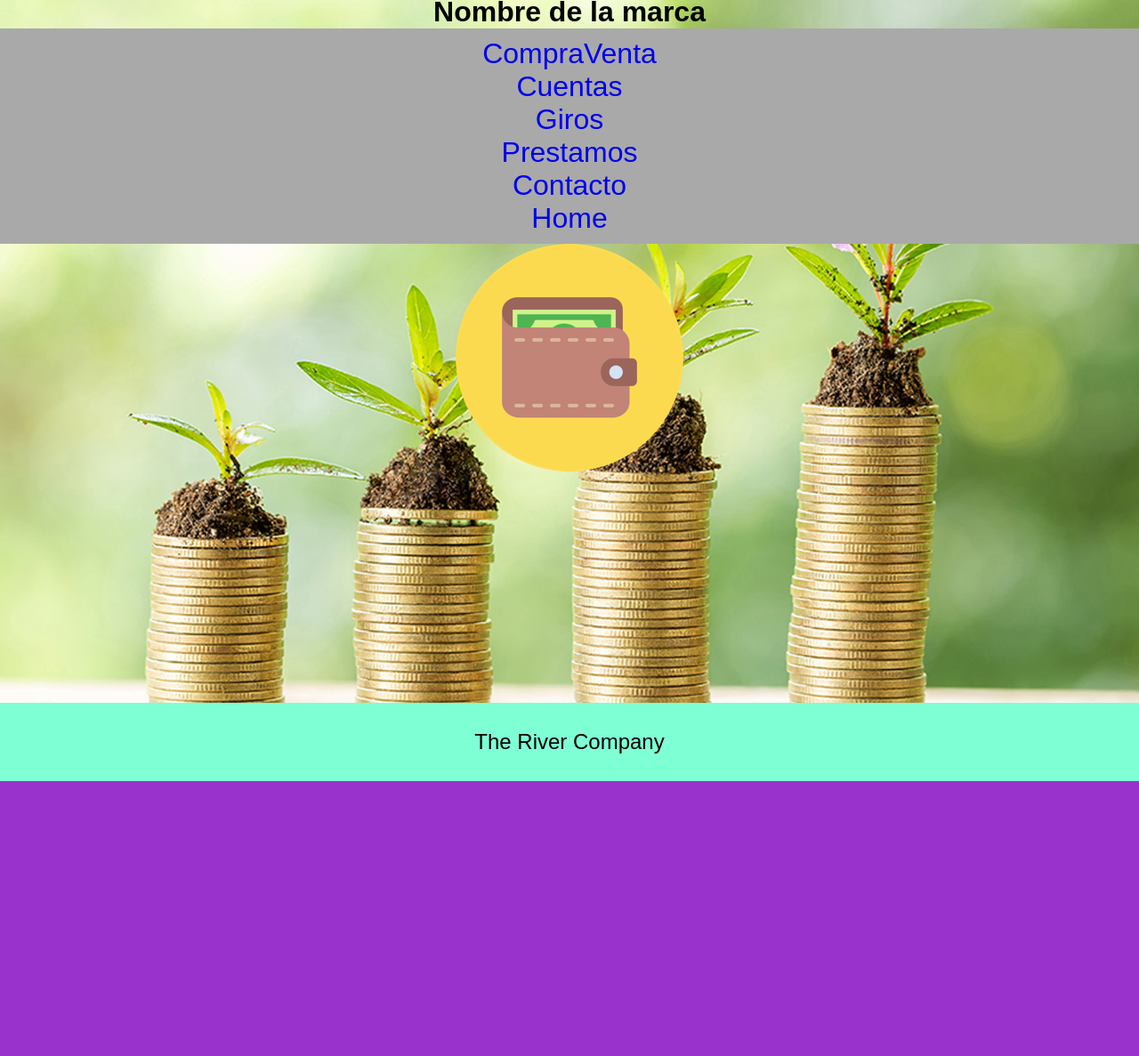
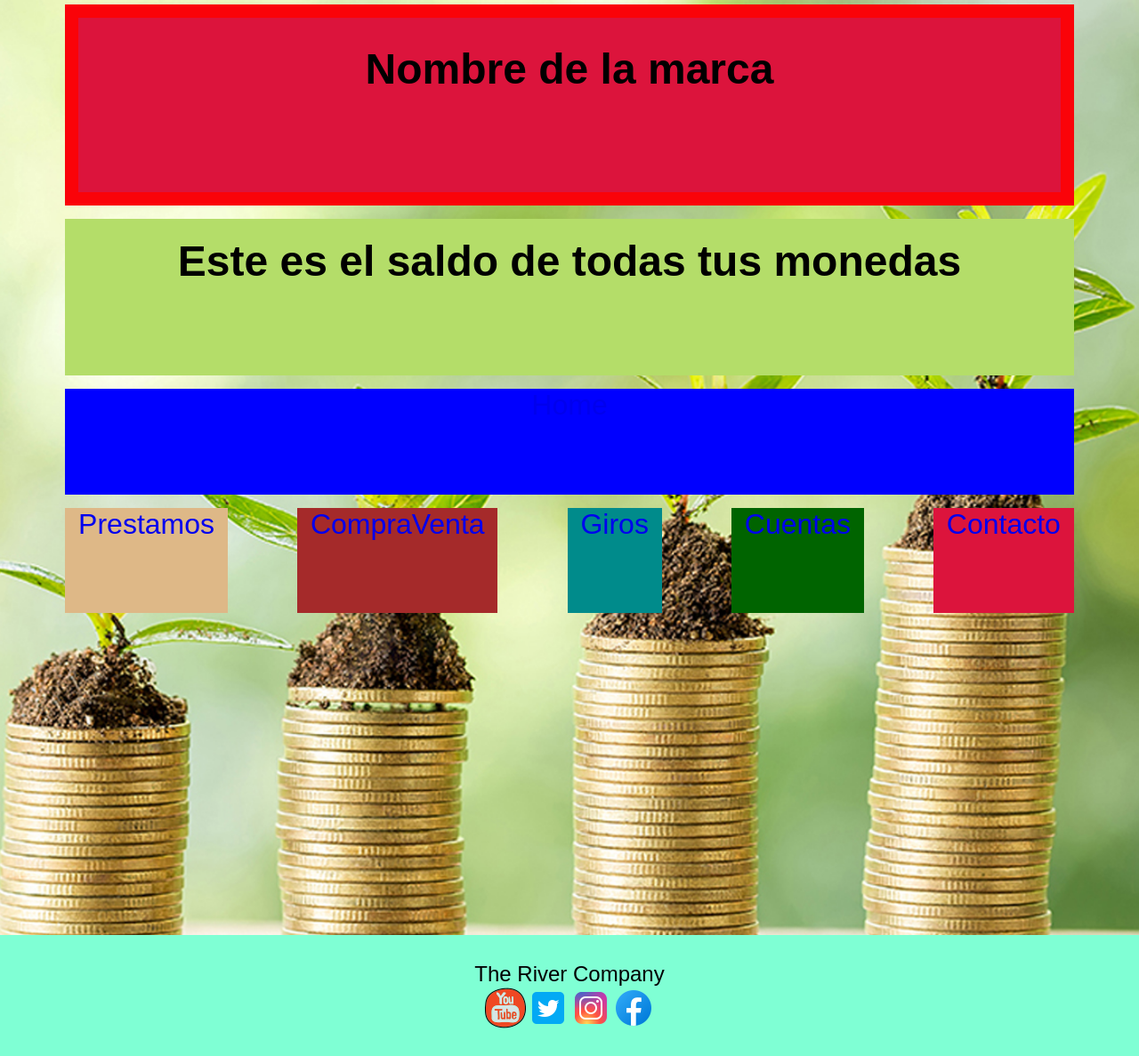
Before and after one commit to JorgeBarrozo83/river, a plain HTML site: page secciones/cuentas.html in a window 1280 px wide. Shown: the part 5-1192 px from the top of the page at 89% size. Before the commit the page ends 883 px from the top, so only its background shows below. Drawn offline with Linux system fonts and the light colour scheme.

Commit message:
second commit

```diff
--- a/css/style.css
+++ b/css/style.css
@@ -127,7 +127,9 @@ nav ul{
     text-align: center;
     justify-content: space-evenly;
     list-style: none;
-    background-color: darkgray;
     padding: 10px;
     font-size: 200%;
 }
+.home:hover{
+    transform: scale(0.5);
+}
--- a/secciones/cuentas.html
+++ b/secciones/cuentas.html
@@ -7,45 +7,58 @@
     <meta name="viewport" content="width=device-width, initial-scale=1.0">
     <title>Cuentas</title>
     <link rel="stylesheet" href="../css/style.css">
-    <style>
-        @import url('https://fonts.googleapis.com/css2? family= Playfair+Display:ital@1 & display=swap');
-        </style>
+
 </head>
 <body>
     <header>
-            <h1>Nombre de la marca</h1>
         <nav>
-                <ul class="barraNav">
+            <ul class="grilla">
+                <h1 class="marca">Nombre de la marca</h1>
+                <h2 class="textoInicio">Este es el saldo de todas tus monedas</h2>
+                <div  class="compraVenta">
                 <li>
                     <a href="./compraVenta.html">CompraVenta</a>
                 </li>
+                </div>
+                <div class="cuentas">
                 <li>
                     <a href="cuentas.html">Cuentas</a>
                 </li>
+                </div>
+                <div class="giros">
                 <li>
                     <a href="./giros.html">Giros</a>
                 </li>
+                </div>
+                <div class="prestamos">
                 <li>
-                        <a href="./prestamos.html">Prestamos</a>
+                    <a href="./Prestamos.html">Prestamos</a>
                 </li>
+                </div>
+                <div class="contacto">
                 <li>
                     <a href="./contacto.html">Contacto</a>
                 </li>
+                </div>
+                <div class="home">
                 <li>
                     <a href="../index.html">Home</a>
                 </li>
+                </div>
             </ul>
 
         </nav>
-            <div>
-                <img src="../img/cuenta.png" />
-            </div>
+
     </header>
-    <main>
 
-    </main>
     <footer>
     The River Company
+    <div class="redesSociales">
+    <img src="../img/youtube.png" />
+    <img src="../img/twitter.png" />
+    <img src="../img/instagram.png" />
+    <img src="../img/facebook.png" />
+    </div>
     </footer>
 </body>
 </html>
```
Also changed, not shown: secciones/Prestamos.html (+1 -1 lines), secciones/contacto.html (+24 -9 lines), secciones/giros.html (+31 -18 lines). Lines whose indentation alone changed are shown as unchanged.
